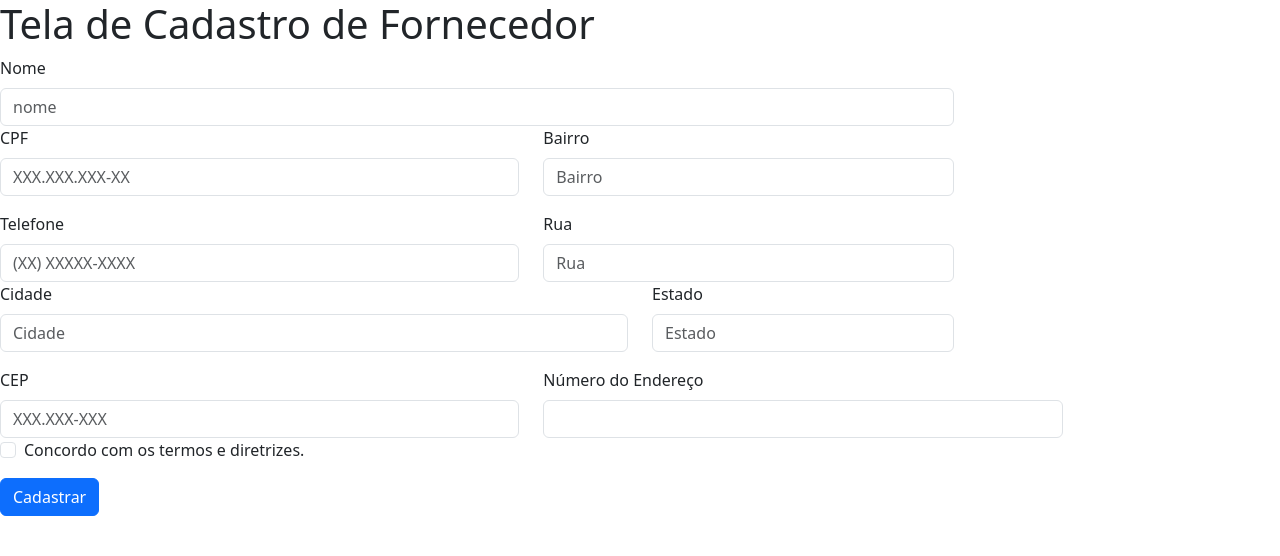
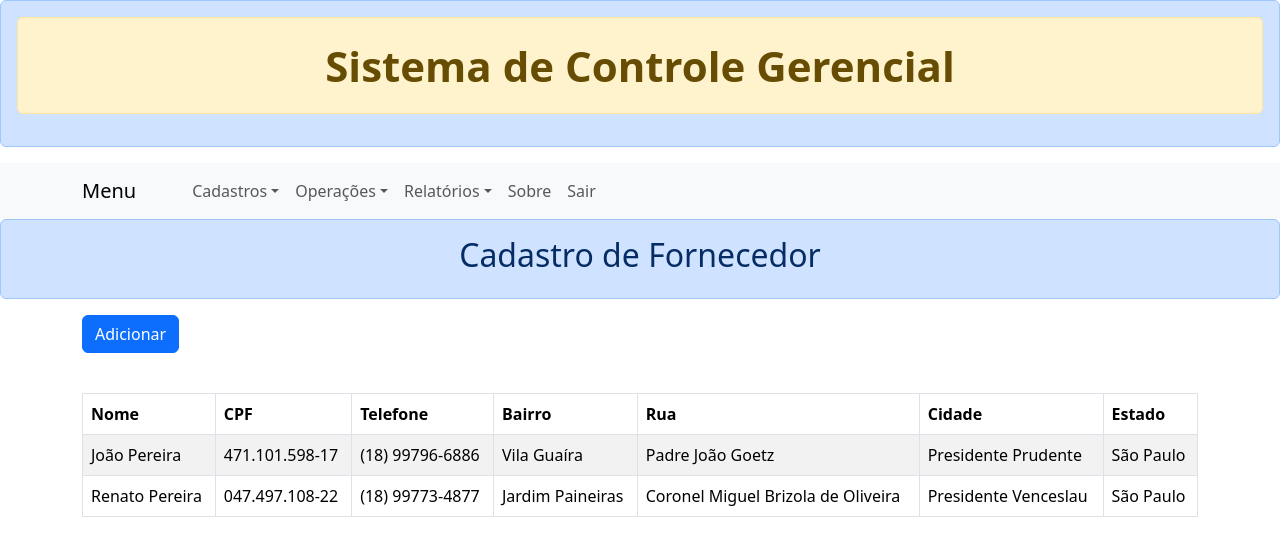
Before and after one commit to joaomanuelpe/sistemaAula, a React (Create React App) app: page /fornecedor in a window 1280 px wide. Shown: the top 556 px of the page. Built offline with nearby package versions, Linux system fonts and the light colour scheme.

Commit message:
adicionando funcionalidades da tabela e cadastro para fornecedor

```diff
--- a/src/componentes/Telas/Formularios/FormularioForn.jsx
+++ b/src/componentes/Telas/Formularios/FormularioForn.jsx
@@ -1,3 +1,4 @@
+import { Container } from 'react-bootstrap';
 import Button from 'react-bootstrap/Button';
 import Col from 'react-bootstrap/Col';
 import Form from 'react-bootstrap/Form';
@@ -7,6 +8,7 @@ import Row from 'react-bootstrap/Row';
 export default function FormularioForn(props) {
     //método render
     return (
+        <Container>
             <Form >
                 <Row className="mb-12">
                     <Form.Group as={Col} md="9" controlId="">
@@ -30,7 +32,15 @@ export default function FormularioForn(props) {
                         />
                         <Form.Control.Feedback>Muito bem!</Form.Control.Feedback>
                     </Form.Group>
-                <Form.Group as={Col} md="4" controlId="">
+                    <Form.Group as={Col} md="4" controlId="validationCustom03">
+                        <Form.Label>Telefone</Form.Label>
+                        <Form.Control type="text" placeholder="(XX) XXXXX-XXXX" required />
+                        <Form.Control.Feedback type="invalid">
+                            Por favor forneça um telefone válido.
+                        </Form.Control.Feedback>
+                    </Form.Group>
+                </Row>
+                <Row><Form.Group as={Col} md="5" controlId="">
                     <Form.Label>Bairro</Form.Label>
                     <Form.Control
                         required
@@ -40,15 +50,7 @@ export default function FormularioForn(props) {
                     />
                     <Form.Control.Feedback>Muito bem!</Form.Control.Feedback>
                 </Form.Group>
-            </Row>
-            <Row>
-                <Form.Group as={Col} md="5" controlId="validationCustom03">
-                    <Form.Label>Telefone</Form.Label>
-                    <Form.Control type="text" placeholder="(XX) XXXXX-XXXX" required />
-                    <Form.Control.Feedback type="invalid">
-                        Por favor forneça um telefone válido.
-                    </Form.Control.Feedback>
-                </Form.Group>
+
                     <Form.Group as={Col} md="4" controlId="validationCustom04">
                         <Form.Label>Rua</Form.Label>
                         <Form.Control type="text" placeholder="Rua" required />
@@ -74,25 +76,6 @@ export default function FormularioForn(props) {
                     </Form.Group>
 
                 </Row>
-            <Row>
-                <Form.Group as={Col} md="5" controlId="">
-                    <Form.Label>CEP</Form.Label>
-                    <Form.Control
-                        required
-                        type="text"
-                        placeholder="XXX.XXX-XXX"
-                    />
-                    <Form.Control.Feedback>Muito bem!</Form.Control.Feedback>
-                </Form.Group>
-                <Form.Group as={Col} md="5" controlId="">
-                    <Form.Label>Número do Endereço</Form.Label>
-                    <Form.Control
-                        required
-                        type="number"
-                    />
-                    <Form.Control.Feedback>Muito bem!</Form.Control.Feedback>
-                </Form.Group>
-            </Row>
                 <Form.Group className="mb-3">
                     <Form.Check
                         required
@@ -101,7 +84,17 @@ export default function FormularioForn(props) {
                         feedbackType="invalid"
                     />
                 </Form.Group>
-            <Button type="submit">Cadastrar</Button>
+                <Row className='mt-2 mb-2'>
+                        <Col md={1}>
+                            <Button type="submit">Confirmar</Button>
+                        </Col>
+                        <Col md={{ offset: 1 }}>
+                            <Button onClick={() => {
+                                props.setExibirTabela(true);
+                            }}>Voltar</Button>
+                        </Col>
+                    </Row>
             </Form >
+            </Container>
             );
 }
--- /dev/null
+++ b/src/componentes/Telas/Tabelas/TabelaFornecedor.jsx
@@ -0,0 +1,43 @@
+import { Container, Button, Table } from "react-bootstrap";
+
+export default function TabelaFornecedor(props) {
+    return (
+        <>
+            <Container>
+                <Button className="mb-3" variant="primary" onClick={() => {
+                    props.setExibirTabela(false);
+                }}>Adicionar</Button>
+            <Table className="mt-4" striped bordered hover>
+            <thead>
+                        <tr>
+                            <th>Nome</th>
+                            <th>CPF</th>
+                            <th>Telefone</th>
+                            <th>Bairro</th>
+                            <th>Rua</th>
+                            <th>Cidade</th>
+                            <th>Estado</th>
+                        </tr>
+                    </thead>
+                    <tbody>
+                        {
+                            props.listaDeFornecedores?.map((cliente) => {
+                                return (
+                                    <tr>
+                                        <td>{cliente.nome}</td>
+                                        <td>{cliente.cpf}</td>
+                                        <td>{cliente.telefone}</td>
+                                        <td>{cliente.bairro}</td>
+                                        <td>{cliente.rua}</td>
+                                        <td>{cliente.cidade}</td>
+                                        <td>{cliente.estado}</td>
+                                    </tr>
+                                )
+                            })
+                        }
+                    </tbody>
+            </Table>
+            </Container>
+        </>
+    );
+}
--- a/src/componentes/Telas/TelaCadastroForn.jsx
+++ b/src/componentes/Telas/TelaCadastroForn.jsx
@@ -1,10 +1,23 @@
-import FormularioForn from "../Telas/Formularios/FormularioForn.jsx";
+import React, { useState } from "react";
+import FormularioForn from "../Telas/Formularios/FormularioForn.jsx"
+import TabelaFornecedor from "./Tabelas/TabelaFornecedor.jsx";
+import Pagina from "../layouts/Pagina.jsx"
+import { Alert } from "react-bootstrap";
+import { fornecedores } from "../../dados/mockFornecedores.js"
 
-export default function TelaCadastroForn(props) {
+export default function TelaCadastroCliente(props) {
+    const [exibirTabela, setExibirTabela] = useState(true);
     return (
         <>
-            <h1>Tela de Cadastro de Fornecedor</h1>
-            <FormularioForn />
+            <Pagina>
+                <Alert className="text-center">
+                    <h2>Cadastro de Fornecedor</h2>
+                </Alert>
+                {
+                    exibirTabela ?
+                        <TabelaFornecedor listaDeFornecedores={fornecedores} setExibirTabela={setExibirTabela}/> : <FormularioForn setExibirTabela={setExibirTabela}/>
+                }
+            </Pagina>
         </>
     );
 }
--- /dev/null
+++ b/src/dados/mockFornecedores.js
@@ -0,0 +1,21 @@
+export const fornecedores = [
+    {
+        "nome": "João Pereira",
+        "cpf": "471.101.598-17",
+        "telefone": "(18) 99796-6886",
+        "bairro": "Vila Guaíra",
+        "rua": "Padre João Goetz",
+        "cidade": "Presidente Prudente",
+        "estado": "São Paulo"
+
+    },
+    {
+        "nome": "Renato Pereira",
+        "cpf": "047.497.108-22",
+        "telefone": "(18) 99773-4877",
+        "bairro": "Jardim Paineiras",
+        "rua": "Coronel Miguel Brizola de Oliveira",
+        "cidade": "Presidente Venceslau",
+        "estado": "São Paulo"
+    }
+]
```
Lines whose indentation alone changed are shown as unchanged.
